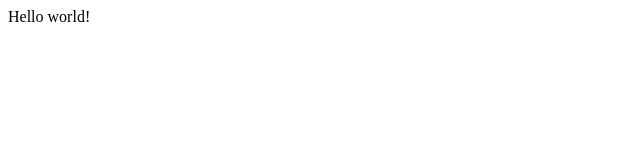
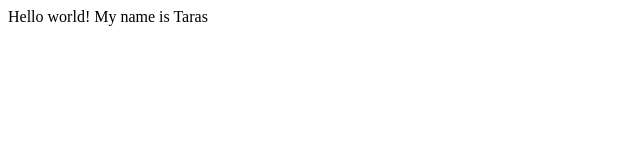
Before and after one commit to Skullptor7/coursera-test, a plain HTML site: page site/W1E1.html in a window 1280 px wide. Shown: the whole page, without its empty margins (0-640 px from the left). Drawn offline with Linux system fonts and the light colour scheme.

Commit message:
some changes

```diff
--- a/site/W1E1.html
+++ b/site/W1E1.html
@@ -5,6 +5,6 @@
 		<title>Coursera is Cool!</title>
 	</head>
 		<body>
-			Hello world!
+			Hello world! My name is Taras
 		</body>
 	</html>
```
